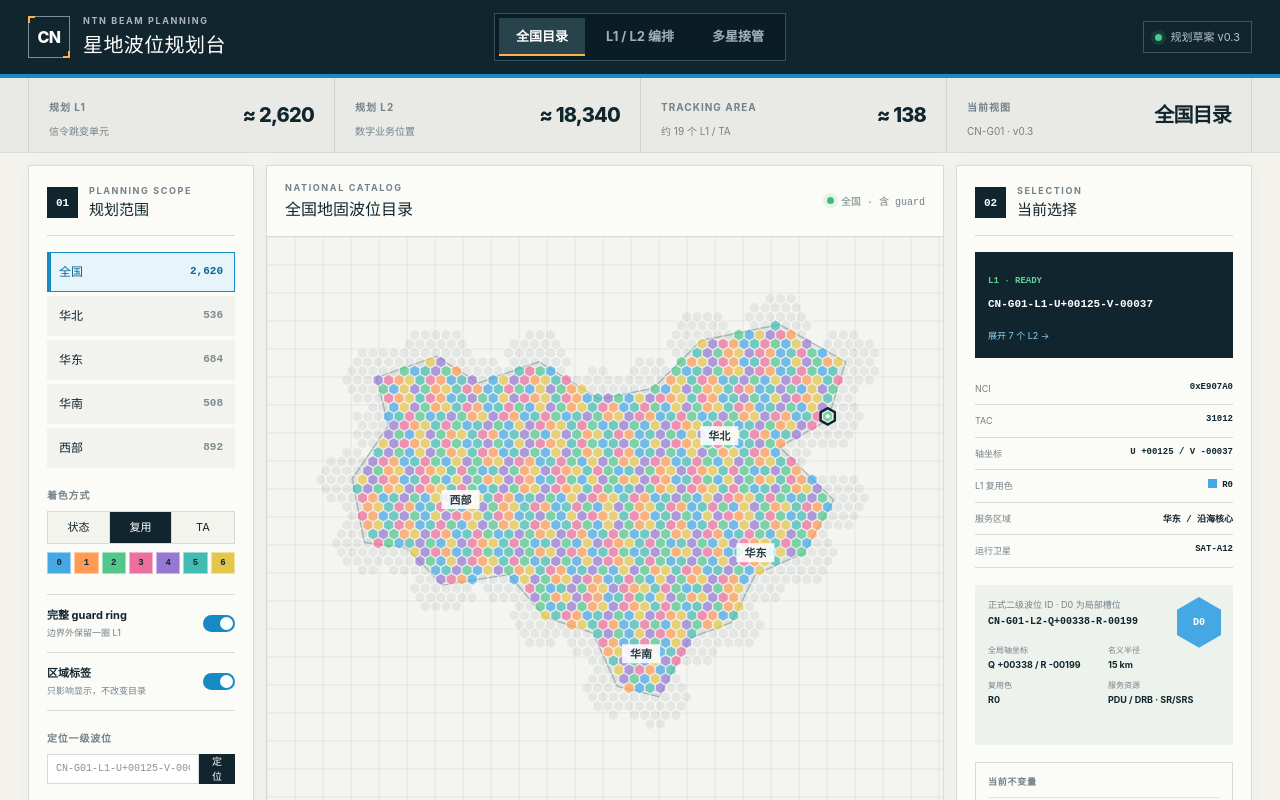
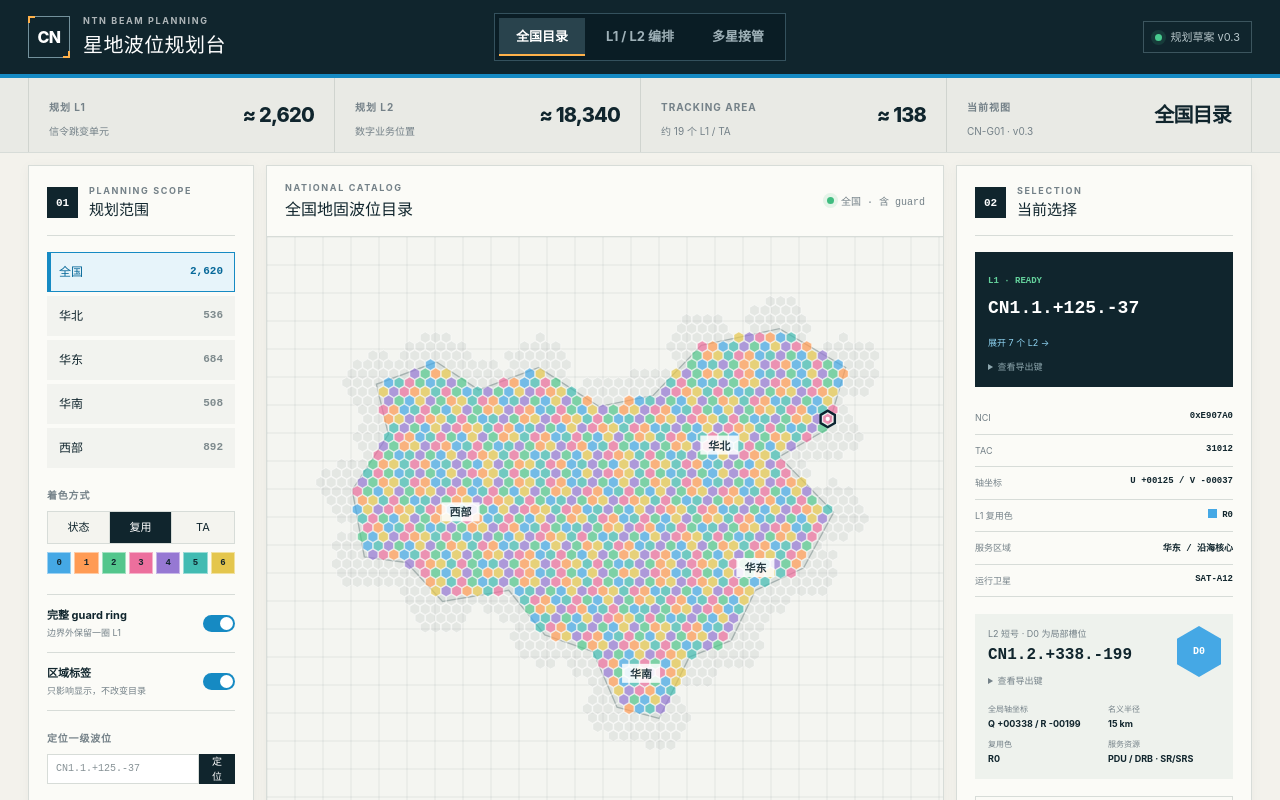
Before and after one commit to 13730100881bu-bot/SrsRAN_NTN_G1, a Next.js app: page / in a window 1280 px wide. Shown: the top 800 px of the page. Built offline with nearby package versions, Linux system fonts and the light colour scheme.

Commit message:
Simplify beam IDs for daily use

```diff
--- a/app/beam-planner.tsx
+++ b/app/beam-planner.tsx
@@ -55,6 +55,14 @@ function signed(value: number, width = 5) {
   return `${value >= 0 ? "+" : "-"}${Math.abs(value).toString().padStart(width, "0")}`;
 }
 
+function shortAxis(value: number) {
+  return `${value >= 0 ? "+" : "-"}${Math.abs(value)}`;
+}
+
+function makeL1ShortId(parent: Pick<BeamCell, "u" | "v">) {
+  return `CN1.1.${shortAxis(parent.u)}.${shortAxis(parent.v)}`;
+}
+
 function makeBeamCell(u: number, v: number, region = "华东 / 沿海核心"): BeamCell {
   const hash = Math.abs((u * 73856093) ^ (v * 19349663));
   return {
@@ -79,6 +87,7 @@ function makeL2Identity(parent: Pick<BeamCell, "u" | "v">, position: (typeof L2_
     q,
     r,
     id: `CN-G01-L2-Q${signed(q)}-R${signed(r)}`,
+    shortId: `CN1.2.${shortAxis(q)}.${shortAxis(r)}`,
   };
 }
 
@@ -316,7 +325,7 @@ function ClusterView({ parent, selectedChild, onSelect }: { parent: BeamCell; se
               style={{ "--hex-tx": position.tx, "--hex-ty": position.ty, "--hex-color": REUSE_COLORS[mod(position.q + 3 * position.r, 7)] } as CSSProperties}
               onClick={() => onSelect(index)}
               aria-pressed={selectedChild === index}
-              aria-label={`${position.id}，正式 ID ${identity.id}，复用色 ${mod(position.q + 3 * position.r, 7)}`}
+              aria-label={`${position.id}，短号 ${identity.shortId}，复用色 ${mod(position.q + 3 * position.r, 7)}`}
               data-testid={`l2-${position.id}`}
             >
               <b>{position.id}</b>
@@ -394,9 +403,10 @@ export function BeamPlanner() {
 
   const submitSearch = (event: FormEvent) => {
     event.preventDefault();
-    const match = search.trim().match(/^CN-G01-L1-U([+-]\d+)-V([+-]\d+)$/i);
+    const value = search.trim();
+    const match = value.match(/^CN1\.1\.([+-]\d+)\.([+-]\d+)$/i) ?? value.match(/^CN-G01-L1-U([+-]\d+)-V([+-]\d+)$/i);
     if (!match) {
-      setSearchError("请输入完整 L1 ID，例如 U+00125-V-00037");
+      setSearchError("请输入 L1 短号，例如 CN1.1.+125.-37");
       return;
     }
     setSelected(makeBeamCell(Number(match[1]), Number(match[2])));
@@ -454,7 +464,7 @@ export function BeamPlanner() {
 
           <form className="beam-search" onSubmit={submitSearch}>
             <label htmlFor="beam-id">定位一级波位</label>
-            <div><input id="beam-id" value={search} onChange={(event) => setSearch(event.target.value)} placeholder="CN-G01-L1-U+00125-V-00037" /><button type="submit">定位</button></div>
+            <div><input id="beam-id" value={search} onChange={(event) => setSearch(event.target.value)} placeholder="CN1.1.+125.-37" /><button type="submit">定位</button></div>
             {searchError && <p role="alert">{searchError}</p>}
           </form>
 
@@ -478,7 +488,12 @@ export function BeamPlanner() {
 
         <aside className="inspector-panel" aria-label="波位详情">
           <div className="panel-heading"><span>02</span><div><p>SELECTION</p><h2>当前选择</h2></div></div>
-          <div className="selection-id"><span>L1 · {selected.status.toUpperCase()}</span><h3>{selected.id}</h3><button type="button" onClick={() => setView("cluster")}>展开 7 个 L2 →</button></div>
+          <div className="selection-id">
+            <span>L1 · {selected.status.toUpperCase()}</span>
+            <h3>{makeL1ShortId(selected)}</h3>
+            <button type="button" onClick={() => setView("cluster")}>展开 7 个 L2 →</button>
+            <details className="export-key"><summary>查看导出键</summary><code>{selected.id}</code></details>
+          </div>
           <dl className="detail-grid">
             <div><dt>NCI</dt><dd>{selected.nci}</dd></div><div><dt>TAC</dt><dd>{selected.tac}</dd></div>
             <div><dt>轴坐标</dt><dd>U {signed(selected.u)} / V {signed(selected.v)}</dd></div><div><dt>L1 复用色</dt><dd><i style={{ background: REUSE_COLORS[selected.reuse] }} />R{selected.reuse}</dd></div>
@@ -486,8 +501,9 @@ export function BeamPlanner() {
           </dl>
 
           <div className="l2-inspector">
-            <div><span>正式二级波位 ID · {selectedL2.id} 为局部槽位</span><b>{selectedL2Identity.id}</b></div>
+            <div><span>L2 短号 · {selectedL2.id} 为局部槽位</span><b>{selectedL2Identity.shortId}</b></div>
             <div className="mini-hex" style={{ "--hex-color": REUSE_COLORS[selectedL2Reuse] } as CSSProperties}>{selectedL2.id}</div>
+            <details className="export-key"><summary>查看导出键</summary><code>{selectedL2Identity.id}</code></details>
             <dl><div><dt>全局轴坐标</dt><dd>Q {signed(selectedL2Identity.q)} / R {signed(selectedL2Identity.r)}</dd></div><div><dt>名义半径</dt><dd>15 km</dd></div><div><dt>复用色</dt><dd>R{selectedL2Reuse}</dd></div><div><dt>服务资源</dt><dd>PDU / DRB · SR/SRS</dd></div></dl>
           </div>
 
--- a/app/globals.css
+++ b/app/globals.css
@@ -183,8 +183,13 @@ button:focus-visible, input:focus-visible, canvas:focus-visible { outline: 3px s
 
 .selection-id { padding: 13px; background: var(--ink); color: #fff; }
 .selection-id span { font: 700 9px ui-monospace, monospace; color: #64d19c; }
-.selection-id h3 { margin: 8px 0; font: 700 11px/1.45 ui-monospace, monospace; overflow-wrap: anywhere; }
+.selection-id h3 { margin: 8px 0; font: 800 18px/1.25 ui-monospace, monospace; overflow-wrap: anywhere; }
 .selection-id button { background: transparent; border: 0; color: #8ed3f1; padding: 0; font-size: 9px; cursor: pointer; }
+.export-key { margin-top: 10px; font: 9px/1.4 ui-monospace, monospace; }
+.export-key summary { width: fit-content; color: var(--muted); cursor: pointer; user-select: none; }
+.export-key code { display: block; margin-top: 5px; padding: 6px 7px; background: #ffffff80; color: var(--ink); overflow-wrap: anywhere; }
+.selection-id .export-key summary { color: #8ea7ae; }
+.selection-id .export-key code { background: #071a21; color: #b7d8e4; }
 .detail-grid { margin: 15px 0 0; }
 .detail-grid > div { display: flex; justify-content: space-between; gap: 12px; padding: 9px 0; border-bottom: 1px solid var(--line); }
 .detail-grid dt { color: var(--muted); font-size: 9px; }
@@ -193,7 +198,7 @@ button:focus-visible, input:focus-visible, canvas:focus-visible { outline: 3px s
 .l2-inspector { margin-top: 17px; padding: 13px; background: #eef2ed; position: relative; min-height: 160px; }
 .l2-inspector > div:first-child span, .l2-inspector > div:first-child b { display: block; }
 .l2-inspector > div:first-child span { color: var(--muted); font-size: 9px; }
-.l2-inspector > div:first-child b { margin-top: 4px; padding-right: 52px; font: 800 10px/1.45 ui-monospace, monospace; overflow-wrap: anywhere; }
+.l2-inspector > div:first-child b { margin-top: 4px; padding-right: 52px; font: 800 16px/1.35 ui-monospace, monospace; overflow-wrap: anywhere; }
 .mini-hex { --hex-color: #45a8e5; position: absolute; right: 12px; top: 12px; width: 44px; aspect-ratio: .8660254; display: grid; place-items: center; background: var(--hex-color); clip-path: polygon(50% 0, 100% 25%, 100% 75%, 50% 100%, 0 75%, 0 25%); color: #fff; font: 800 10px ui-monospace, monospace; }
 .l2-inspector dl { margin: 14px 0 0; display: grid; grid-template-columns: 1fr 1fr; gap: 8px; }
 .l2-inspector dl div { min-width: 0; }
```
Also changed, not shown: 2 other files (tests, documents, lock files or other folders).
